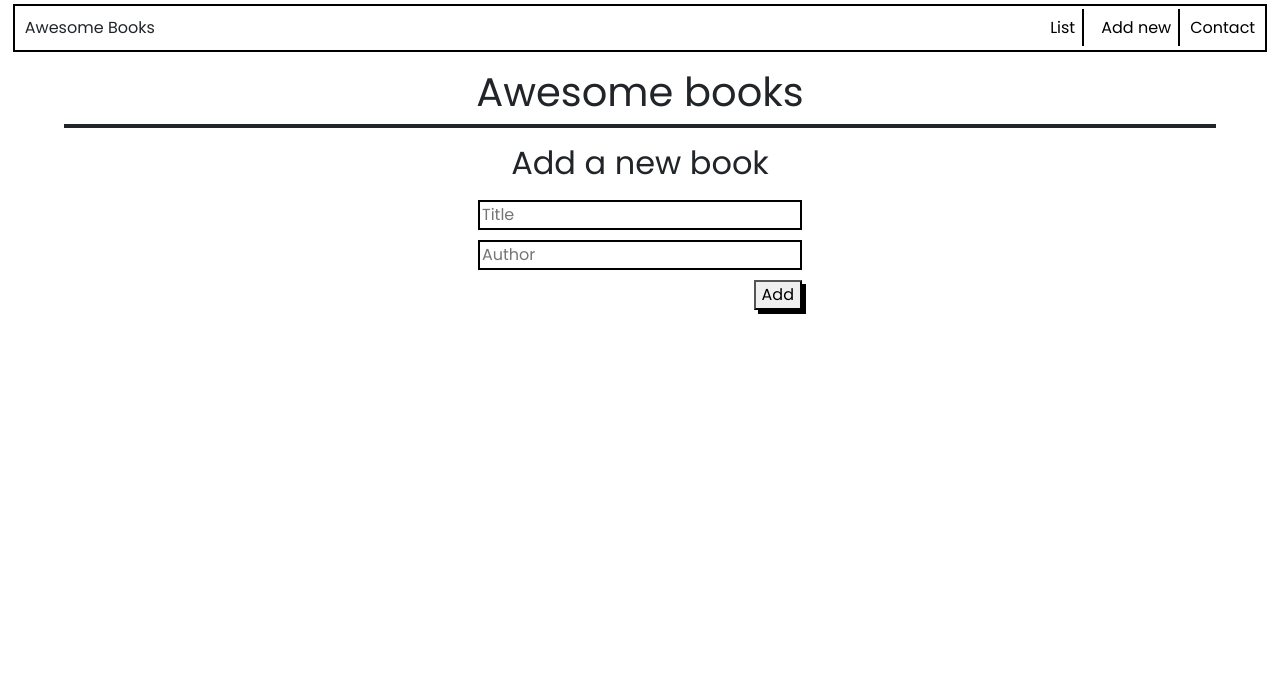
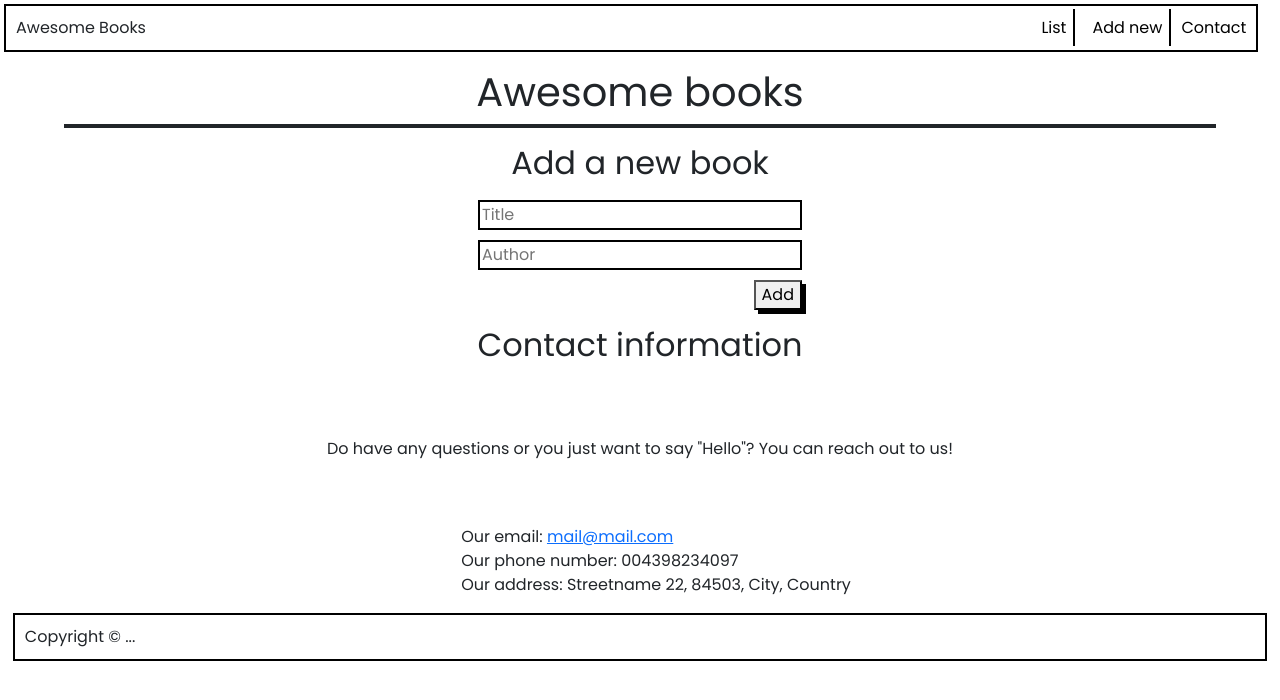
Before and after one commit to MeqdamAlqudah/Awesome-books, a website with bundled scripts: page index.html in a window 1280 px wide. Built offline with nearby package versions, Linux system fonts and the light colour scheme.

Commit message:
Add footer and contact information section

```diff
--- a/index.html
+++ b/index.html
@@ -9,7 +9,7 @@
     <link rel="preconnect" href="https://fonts.gstatic.com" crossorigin>
     <link href="https://fonts.googleapis.com/css2?family=Poppins&display=swap" rel="stylesheet">
     <link href="https://cdn.jsdelivr.net/npm/bootstrap@5.1.3/dist/css/bootstrap.min.css" rel="stylesheet" integrity="sha384-1BmE4kWBq78iYhFldvKuhfTAU6auU8tT94WrHftjDbrCEXSU1oBoqyl2QvZ6jIW3" crossorigin="anonymous">
-<script src="https://cdn.jsdelivr.net/npm/bootstrap@5.1.3/dist/js/bootstrap.bundle.min.js" integrity="sha384-ka7Sk0Gln4gmtz2MlQnikT1wXgYsOg+OMhuP+IlRH9sENBO0LRn5q+8nbTov4+1p" crossorigin="anonymous"></script>
+    <script src="https://cdn.jsdelivr.net/npm/bootstrap@5.1.3/dist/js/bootstrap.bundle.min.js" integrity="sha384-ka7Sk0Gln4gmtz2MlQnikT1wXgYsOg+OMhuP+IlRH9sENBO0LRn5q+8nbTov4+1p" crossorigin="anonymous"></script>
     <title>Document</title>
   </head>
   <body>
@@ -47,10 +47,16 @@
       </ul>
     </section>
     <section id="contact-info-section">
-
+      <h2>Contact information</h2>
+      <p>Do have any questions or you just want to say "Hello"? You can reach out to us!</p>
+      <ul>
+        <li>Our email: <a href="mailto:mail@mail.com">mail@mail.com</a></li>
+        <li>Our phone number: 004398234097</li>
+        <li>Our address: Streetname 22, 84503, City, Country</li>
+      </ul>
     </section>
     <footer>
-
+      <p>Copyright &copy; ...</p>
     </footer>
     <script type="module" src="./js/index.js"></script>
     <script src="https://moment.github.io/luxon/global/luxon.js"></script>
--- a/style.css
+++ b/style.css
@@ -1,6 +1,18 @@
 
 * {
   font-family: 'Poppins', sans-serif;
+}
+
+/* html,
+body {
+  overflow-x: hidden;
+  width: 100%;
+  margin: 0;
+  padding: 0;
+} */
+
+header {
+ width: 100vw;
 }
 
 ul {
@@ -51,6 +63,11 @@ body {
   box-shadow: 4px 4px;
 }
 
+footer p {
+  height: auto;
+  margin-bottom: 0;
+}
+
 #book-list li p {
   margin: 5px;
 }
@@ -78,7 +95,7 @@ section {
 
 #menu-list {
   display: flex;
-  width: 98vw;
+  width: 98%;
   padding: 10px;
   border: 2px solid black;
   gap: 10px;
@@ -98,3 +115,19 @@ section {
   border-right: 2px solid black;
   padding: 7px;
 }
+
+footer {
+  width: 98vw;
+  border: 2px solid black;
+  padding: 10px;
+}
+
+/* #contact-info-section {
+  box-sizing: border-box;
+  width: 100vw;
+  padding: 5%;
+} */
+
+#contact-info-section p {
+  margin: 5vw;
+}
```
